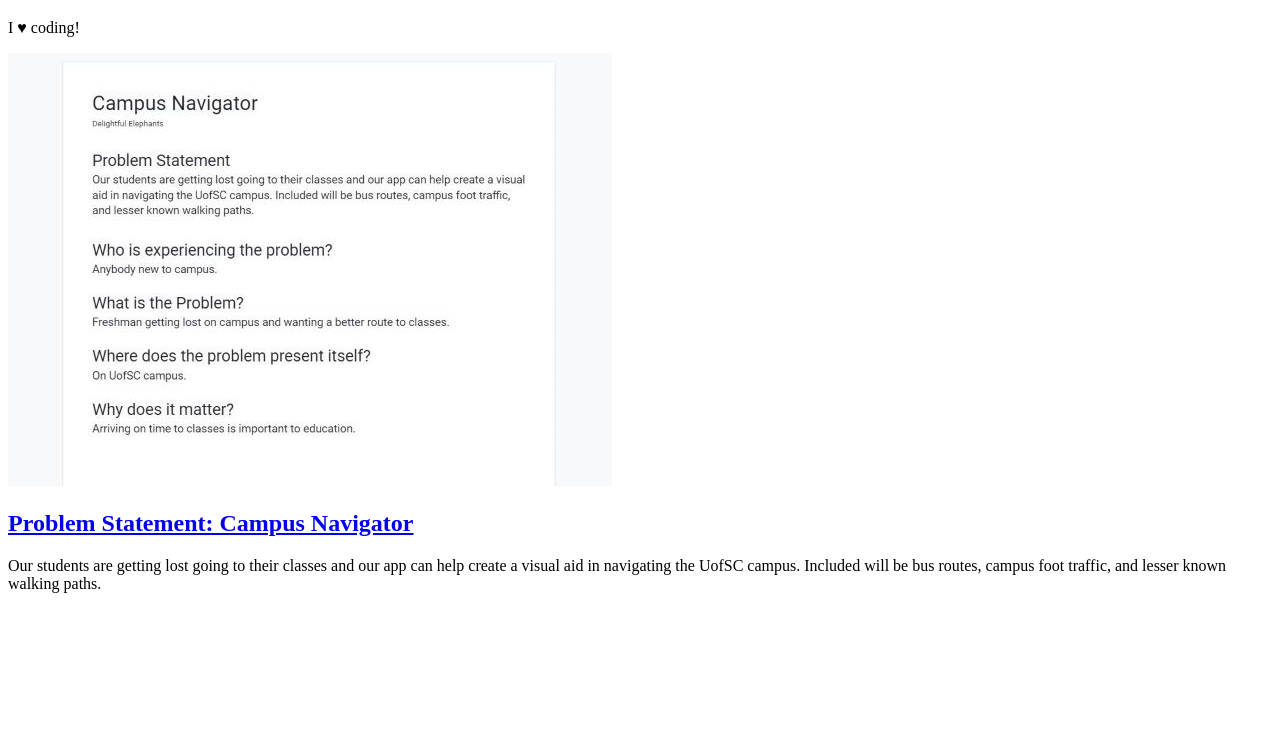
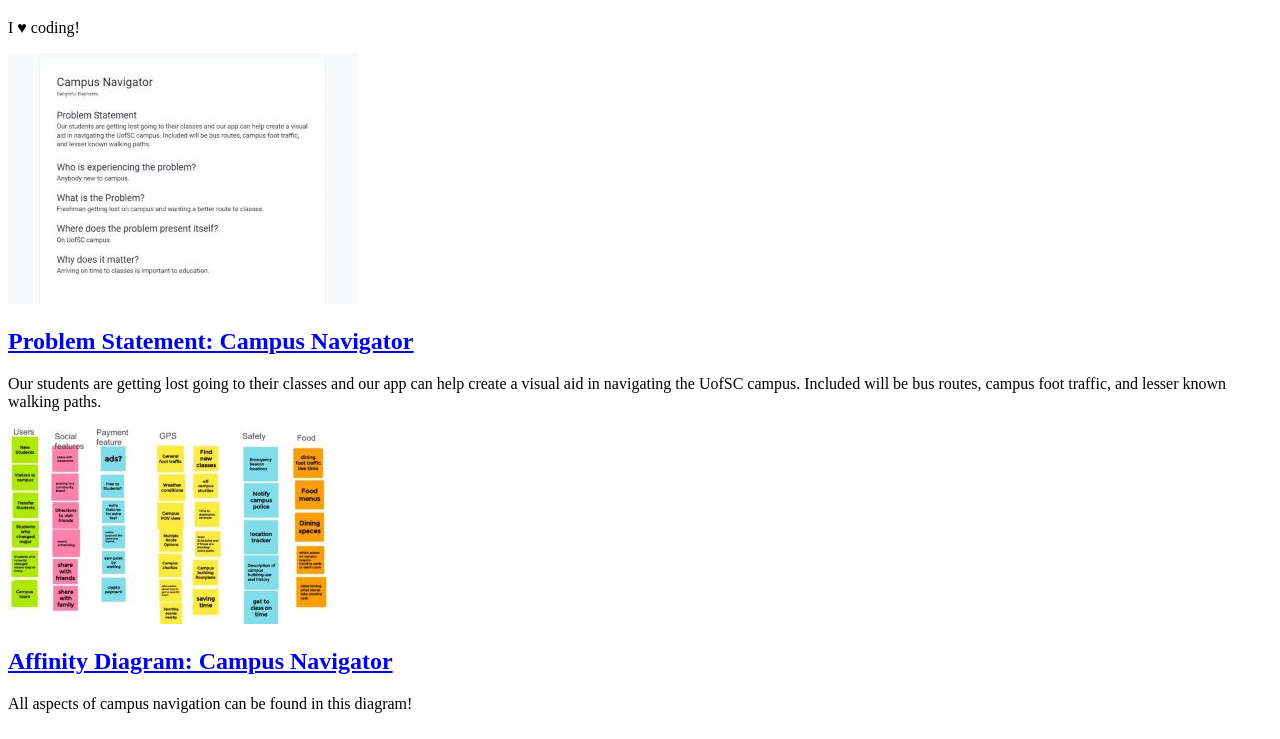
Before and after one commit to EmmaSanchezz/EmmaSanchezz.github.io, a plain HTML site: page index.html in a window 1280 px wide. Shown: the part 61-800 px from the top of the page. Drawn offline with Linux system fonts and the light colour scheme.

Commit message:
Add files via upload

```diff
--- a/index.html
+++ b/index.html
@@ -7,14 +7,26 @@
         <h1>Emma Sanchez's CSCE 190 Site</h1>
         <p> I &hearts; coding!</p>
 
+        <!-- Problem Statemtn Assignment-->
         <section class="assignment">
-            <a href="Files/Problem Statement.pdf"><img src="Images/Problem Statement.jpg"></a>
+            <a href="Files/problem-statement.pdf"><img src="Images/problem-statement.jpg"></a>
             <section class="ass-details">
-                <a href="Files/Problem Statement.pdf"><h2>Problem Statement: Campus Navigator</h2></a>
+                <a href="Files/problem-statement.pdf"><h2>Problem Statement: Campus Navigator</h2></a>
                 <p>
                     Our students are getting lost going to their classes and our app can help create a visual aid in navigating the UofSC campus. Included will be bus routes, campus foot traffic, and lesser known walking paths.
                 </p>
             </section>
         </section>
+
+        <!-- Affinity Diagram Assignment-->
+        <section class="assignment">
+            <a href="Files/affinity-diagram.pdf"><img src="Images/affinity-diagram.jpg"></a>
+            <section class="ass-details">
+                <a href="Files/affinity-diagram.pdf"><h2>Affinity Diagram: Campus Navigator</h2></a>
+                <p>
+                    All aspects of campus navigation can be found in this diagram!
+                </p>
+            </section>
+        </section>
     </body>
 </html>
```
Also changed, not shown: Images/affinity-diagram.jpg (added), Images/problem-statement.jpg (added), 2 other files.
